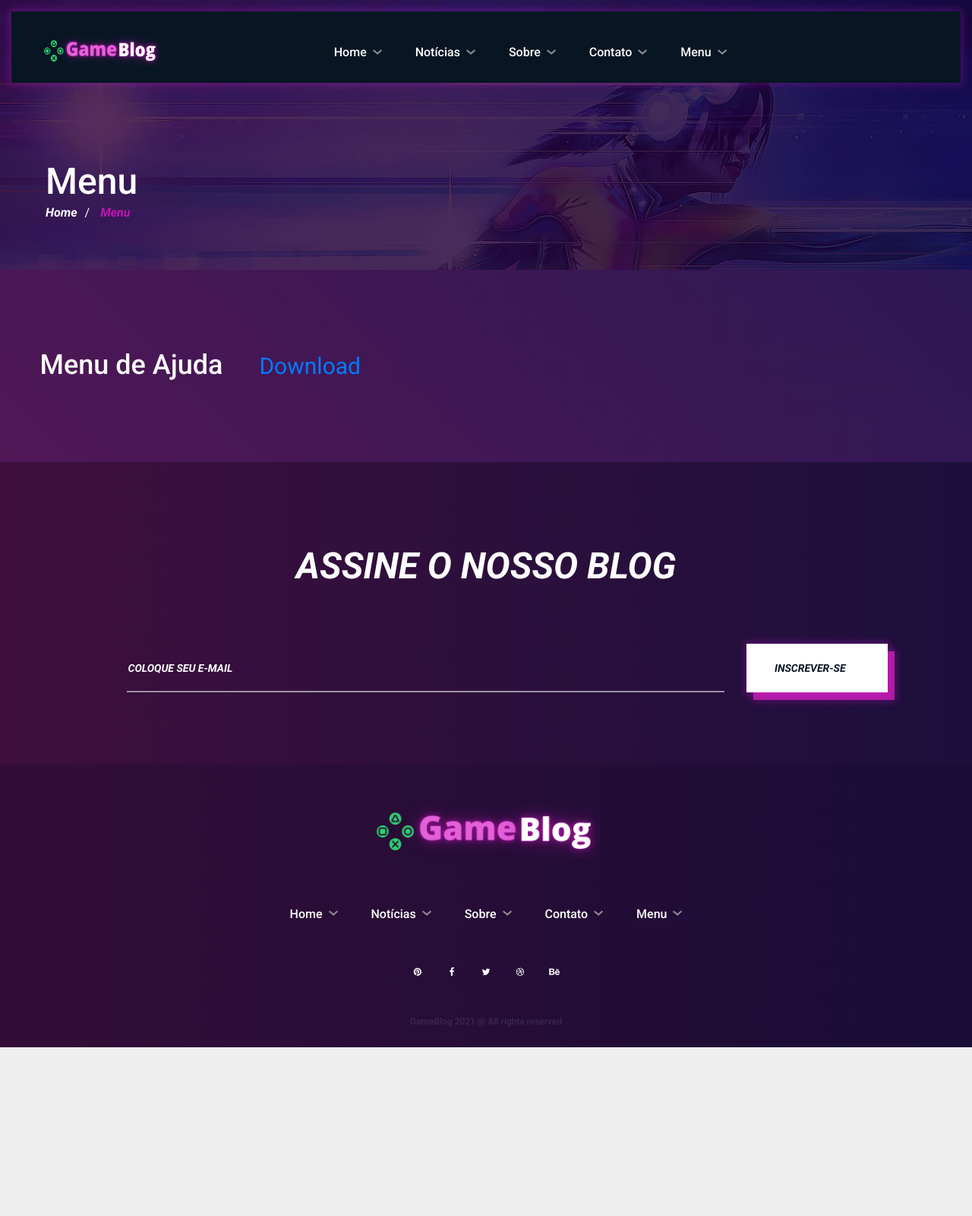
After one commit to cdanielss/web_2, a Django app: page /menu in a window 1280 px wide. The commit adds this page. Shown: the whole page at 76% size. Run offline with Django 3.2, Linux system fonts and the light colour scheme; some libraries are stand-ins or nearby versions.

Commit message:
Pagina de Menu

```diff
--- a/BlogGames/core/static/css/style.css
+++ b/BlogGames/core/static/css/style.css
@@ -112,6 +112,13 @@ ol {
 /*---------------------
   Helper CSS
 -----------------------*/
+#menuContato{
+	color: #fff !important;
+	margin-right: 48px;
+}
+#linkContato {
+	font-size: 30px;
+}
 
 .section-title h2 {
 	font-size: 30px;
--- a/BlogGames/core/templates/core/base.html
+++ b/BlogGames/core/templates/core/base.html
@@ -58,6 +58,7 @@
 						<li><a href="blog">Notícias</a></li>
 						<li><a href="sobre">Sobre</a></li>
 						<li><a href="contato">Contato</a></li>
+						<li><a href="menu">Menu</a></li>
 					</ul>
 				</nav>
 			</div>
@@ -93,6 +94,7 @@
 				<li><a href="/blog">Notícias</a></li>
 				<li><a href="/sobre">Sobre</a></li>
 				<li><a href="/contato">Contato</a></li>
+				<li><a href="/menu">Menu</a></li>
 			</ul>
 			<div class="footer-social d-flex justify-content-center">
 				<a href="#"><i class="fa fa-pinterest"></i></a>
--- /dev/null
+++ b/BlogGames/core/templates/core/menu.html
@@ -0,0 +1,26 @@
+{% extends './base.html' %}
+
+{% block content %}
+
+	<!-- Page top section -->
+	<section class="page-top-section set-bg" data-setbg="../../static/img/page-top-bg/4.jpg">
+		<div class="page-info">
+			<h2>Menu</h2>
+			<div class="site-breadcrumb">
+				<a href="home">Home</a>/
+				<span>Menu</span>
+			</div>
+		</div>
+	</section>
+
+    <section class="blog-page">
+        <div class="container">
+			<div class="row">
+                <h2 id="menuContato">Menu de Ajuda</h2>
+                <a id="linkContato" target="_blank" href="https://www.google.com/">Download</a>
+            </div>
+        </div>
+    </section>
+
+
+{% endblock %}
--- a/BlogGames/core/templates/core/sobre.html
+++ b/BlogGames/core/templates/core/sobre.html
@@ -43,7 +43,7 @@
 						<figcaption class="figure-caption">Elievelton</figcaption>
 					</figure>
 					<div id="doidera">
-						<p>Amante da tecnologia, especialista em SEO , atualmente com mais de 15 milhões de views.</p>
+						<p>Amante da tecnologia, especialista em SEO.</p>
 					</div>
 				</div>
 				<div class="geme-social-share pt-5 d-flex">
--- a/BlogGames/core/urls.py
+++ b/BlogGames/core/urls.py
@@ -11,4 +11,5 @@ urlpatterns = [
     path('sobre', views.sobre, name='sobre'),
     path('blog', views.blog, name='blog'),
     path('post/<int:id>/', views.detail, name="detail"),
+    path('menu', views.menu, name='menu'),
 ]+ static(settings.MEDIA_URL, document_root=settings.MEDIA_ROOT)
--- a/BlogGames/core/views.py
+++ b/BlogGames/core/views.py
@@ -78,3 +78,6 @@ def detail(request, id):
         'total':total
     }
     return render(request, 'core/gamesingle.html', data)
+
+def menu(request):
+    return render(request, 'core/menu.html')
```
